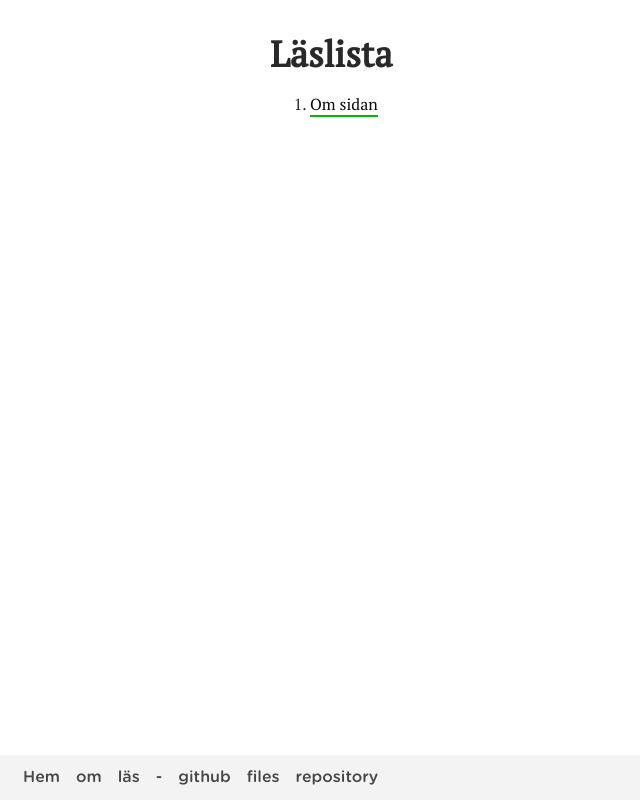
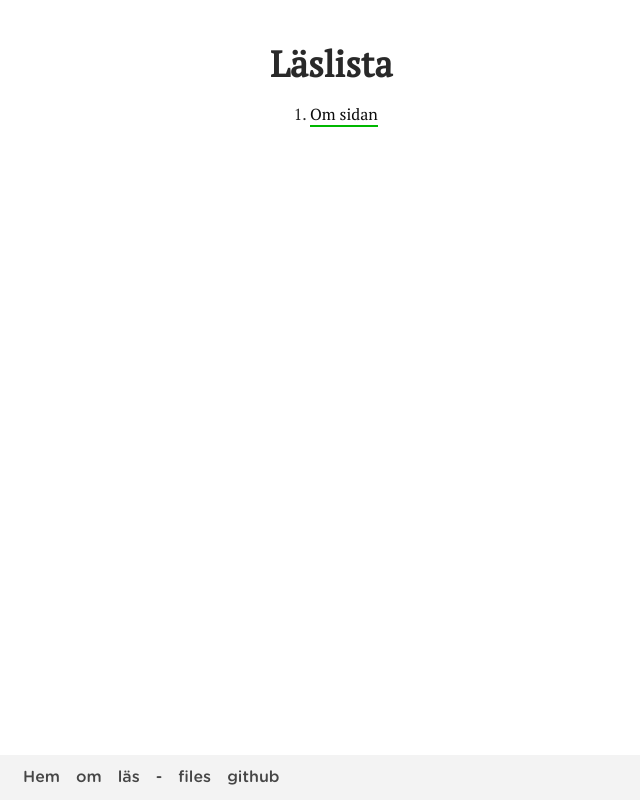
Before and after one commit to frsgrn/victorforsgren.com, a Nuxt app: page /r/lista in a window 1280 px wide. Shown: the whole page, without its empty margins (0-640 px from the left). Built offline with nearby package versions, Linux system fonts and the light colour scheme.

Commit message:
.nuxt gitignore, updated navbar and added padding

```diff
--- a/components/NavBar.vue
+++ b/components/NavBar.vue
@@ -4,9 +4,8 @@
         <li><nuxt-link to="/r/om">om</nuxt-link></li>
         <li><nuxt-link to="/r/lista">läs</nuxt-link></li>
         <li><a>-</a></li>
+        <li><a href="https://files.voze.co">files</a></li>
         <li><a href="https://github.com/voze">github</a></li>
-        <li><a href="https://files.voze.co">files</a></li>
-        <li><a href="https://github.com/voze/voze-co">repository</a></li>
     </ul>
 </template>
 
--- a/pages/r/_id.vue
+++ b/pages/r/_id.vue
@@ -40,6 +40,7 @@ export default {
     margin-left: auto;
     margin-right: auto;
     max-width: 740px;
+    padding: 10px;
   }
   p {
     font-size: 18px;
```
Also changed, not shown: 1 other file (tests, documents, lock files or other folders).
